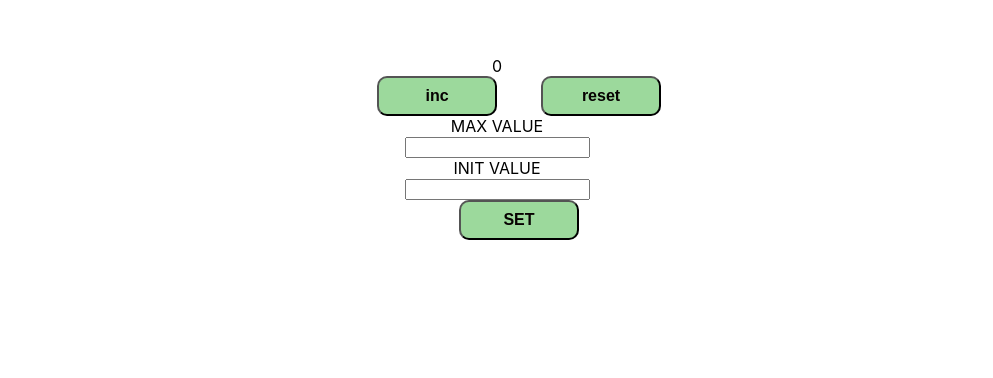
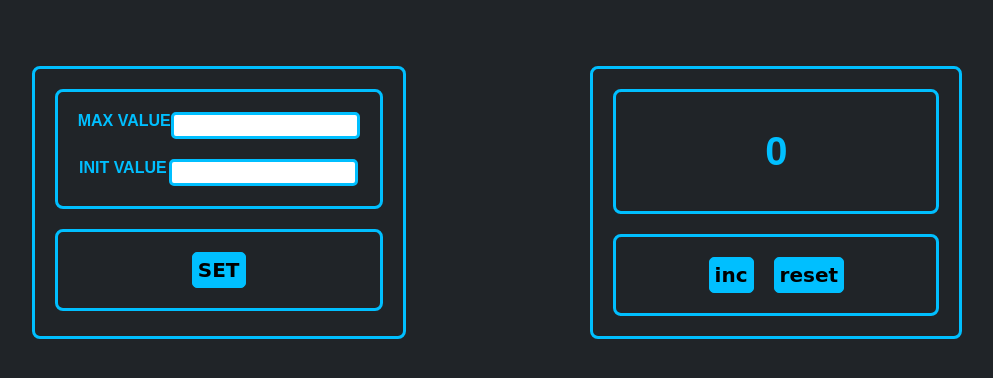
Before and after one commit to Komandr33/counter_trainingProgect, a React (Create React App) app: page / in a window 1280 px wide. Shown: the part 194-572 px from the top of the page, without its empty margins (143-1136 px from the left). Built offline with nearby package versions, Linux system fonts and the light colour scheme.

Commit message:
added styles and delete Button.css ...

```diff
--- a/src/App.css
+++ b/src/App.css
@@ -1,55 +1,55 @@
 .App {
+  display: flex;
+  flex-flow: row wrap;
+  justify-content: space-evenly;
+  height: 1vh;
   margin-top: 250px;
   text-align: center;
+  color: deepskyblue;
+  font-family: sans-serif;
+  font-weight: bold;
 }
 
-.App-logo {
-  height: 40vmin;
-  pointer-events: none;
+body {
+  background-color: #202428;
+  font-family: "Comic Sans MS", sans-serif; /* устанавливает семейство шрифтов */
 }
 
-@media (prefers-reduced-motion: no-preference) {
-  .App-logo {
-    animation: App-logo-spin infinite 20s linear;
-  }
+h1 {
+  font-size: 40px;
 }
 
-.App-header {
-  background-color: #282c34;
-  min-height: 100vh;
-  display: flex;
-  flex-direction: column;
-  align-items: center;
-  justify-content: center;
-  font-size: calc(10px + 2vmin);
-  color: white;
+input {
+  border: 3px solid deepskyblue;
+  border-radius: 5px;
+  padding: 3px;
 }
 
-.App-link {
-  color: #61dafb;
+button {
+  font-family: "Comic Sans MS", sans-serif; /* устанавливает семейство шрифтов */
+  font-size: 20px; /* устанавливает размер шрифта */
+  font-weight: bold; /* устанавливает насыщенность шрифта (например, жирный) */
+  background: deepskyblue;
+  border: 1px solid deepskyblue;
+  border-radius: 5px;
+  margin: 10px;
+  padding: 5px;
+  cursor: pointer;
 }
 
-@keyframes App-logo-spin {
-  from {
-    transform: rotate(0deg);
-  }
-  to {
-    transform: rotate(360deg);
-  }
+.wrapper {
+  display: flex;
+  flex-flow: column wrap;
+  border: 3px solid deepskyblue;
+  border-radius: 8px;
+  min-width: 300px;
+  margin: 10px;
+  padding: 10px;
 }
 
-.button {
-  flex-grow: 1;
-  margin-left: 44px;
-  width: 120px;
-  height: 40px;
-  background: #9cd99c;
-  border-radius: 10px;
-  text-align: center;
-  color: #070202;
-  font-family: 'Montserrat', sans-serif;
-  font-style: normal;
-  font-weight: 600;
-  font-size: 16px;
-  line-height: 20px;
+.element-row {
+  display: flex;
+  flex-direction: row;
+  justify-content: space-around;;
+  margin: 10px;
 }
--- a/src/App.tsx
+++ b/src/App.tsx
@@ -34,14 +34,26 @@ function App() {
 
   return (
     <div className="App">
-      <div>{count}</div>
-      <Button isDisabled={isDisabled} title={'inc'} onClick={inc}/>
-      <Button isDisabled={isDisabled} title={'reset'} onClick={res}/>
-      <div>
-        <div>
-          <span> MAX VALUE <Input value={maxValue} onChange={addMaxValue}/></span>
-          <span> INIT VALUE <Input value={initValue} onChange={addInitValue}/></span>
-          <Button isDisabled={isDisabled} title={'SET'} onClick={saveValue}/>
+      <div className={'wrapper'}>
+        <div className={'wrapper'}>
+          <div className={'element-row'}>
+            <span> MAX VALUE</span>
+            <Input value={maxValue} onChange={addMaxValue}/>
+          </div>
+          <div className={'element-row'}>
+            <span> INIT VALUE</span>
+            <Input value={initValue} onChange={addInitValue}/>
+          </div>
+        </div>
+        <div className={'wrapper'}><Button isDisabled={isDisabled} title={'SET'} onClick={saveValue}/></div>
+      </div>
+      <div className={'wrapper'}>
+        <div className={'wrapper'}><h1>{count}</h1></div>
+        <div className={'wrapper'}>
+          <div>
+            <Button isDisabled={isDisabled} title={'inc'} onClick={inc}/>
+            <Button isDisabled={isDisabled} title={'reset'} onClick={res}/>
+          </div>
         </div>
       </div>
     </div>
--- a/src/components/Button.css
+++ /dev/null
@@ -1,15 +0,0 @@
-.button {
-    flex-grow: 1;
-    margin-left: 44px;
-    /*width: 120px;*/
-    height: 40px;
-    background: #0066CC;
-    border-radius: 20px;
-    text-align: center;
-    color: white;
-    font-family: 'Montserrat', sans-serif;
-    font-style: normal;
-    font-weight: 600;
-    font-size: 16px;
-    line-height: 20px;
-}
--- a/src/components/Button.tsx
+++ b/src/components/Button.tsx
@@ -14,7 +14,7 @@ export function Button(props: ButtonType) {
 
   return (
     <span>
-        <button className={'button'} disabled={props.isDisabled} onClick={onClickHandler}>{props.title}</button>
+        <button disabled={props.isDisabled} onClick={onClickHandler}>{props.title}</button>
       </span>
   );
 }
```
